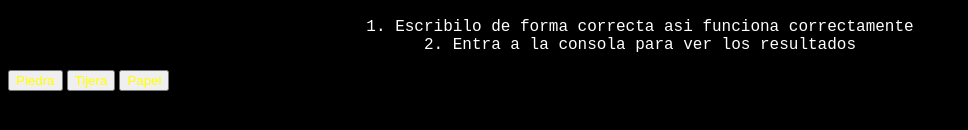
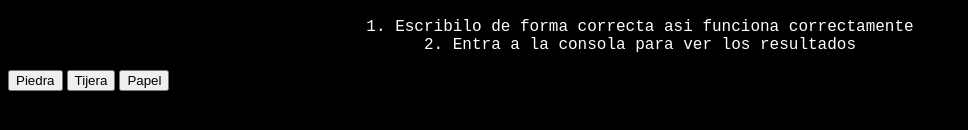
Before and after one commit to Augusto-Arg/PiedraPapelTijera, a plain HTML site: page index.html in a window 1280 px wide. Shown: the part 362-492 px from the top of the page, without its empty margins (0-968 px from the left). Drawn offline with Linux system fonts and the light colour scheme.

Commit message:
cambio botones

```diff
--- a/index.html
+++ b/index.html
@@ -10,9 +10,9 @@
   <h1>elegi piedra papel tijera</h1>
   <p>1. Escribilo de forma correcta asi funciona correctamente <br>
     2. Entra a la consola para ver los resultados  </p>
-    <button id="piedra" style="color: yellow";>Piedra</button>
-    <button id="tijera" style="color: yellow";>Tijera</button>
-    <button id="papel" style="color: yellow";>Papel</button>
+    <button id="piedra" style="color: black";>Piedra</button>
+    <button id="tijera" style="color: black";>Tijera</button>
+    <button id="papel" style="color: black";>Papel</button>
     <div id="resultado"></div>
   <script src="piedrapapeltijera.js"></script>
 </body>
```
